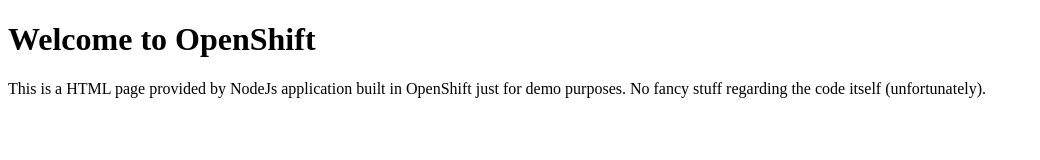
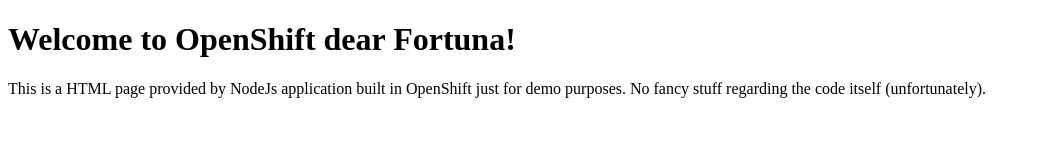
Before and after one commit to ementux/demo, a website: page index.html in a window 1280 px wide. Shown: the whole page, without its empty margins (0-1040 px from the left). Drawn offline with Linux system fonts and the light colour scheme.

Commit message:
Update index.html

```diff
--- a/index.html
+++ b/index.html
@@ -4,7 +4,7 @@
 		<title>Welcome to OpenShift!</title>
 	</head>
 	<body>
-		<h1>Welcome to OpenShift</h1>
+		<h1>Welcome to OpenShift dear Fortuna!</h1>
 		<p>This is a HTML page provided by NodeJs application built in OpenShift just for demo purposes. No fancy stuff regarding the code itself (unfortunately).</p>
 	</body>
 </html>
```
